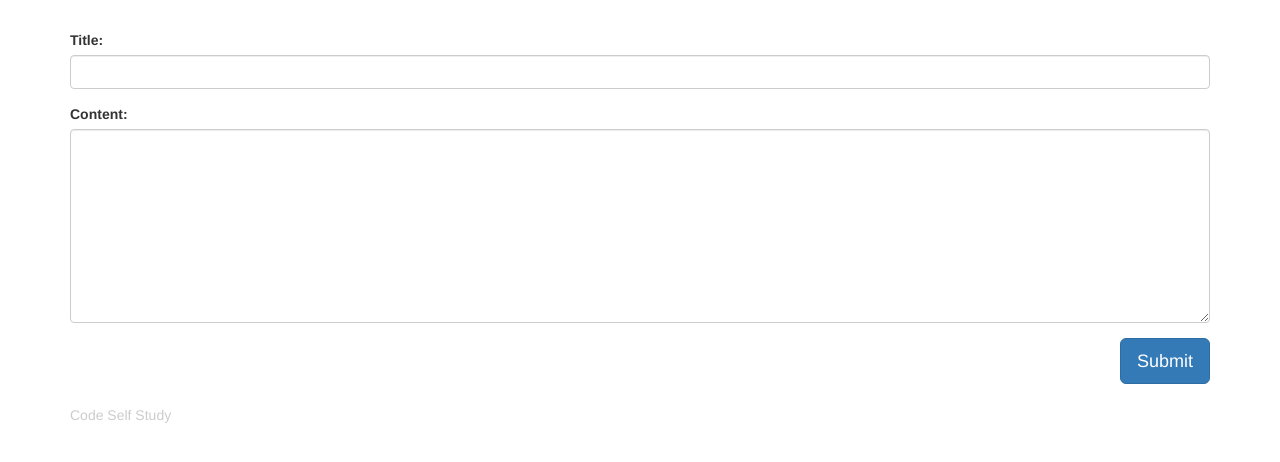
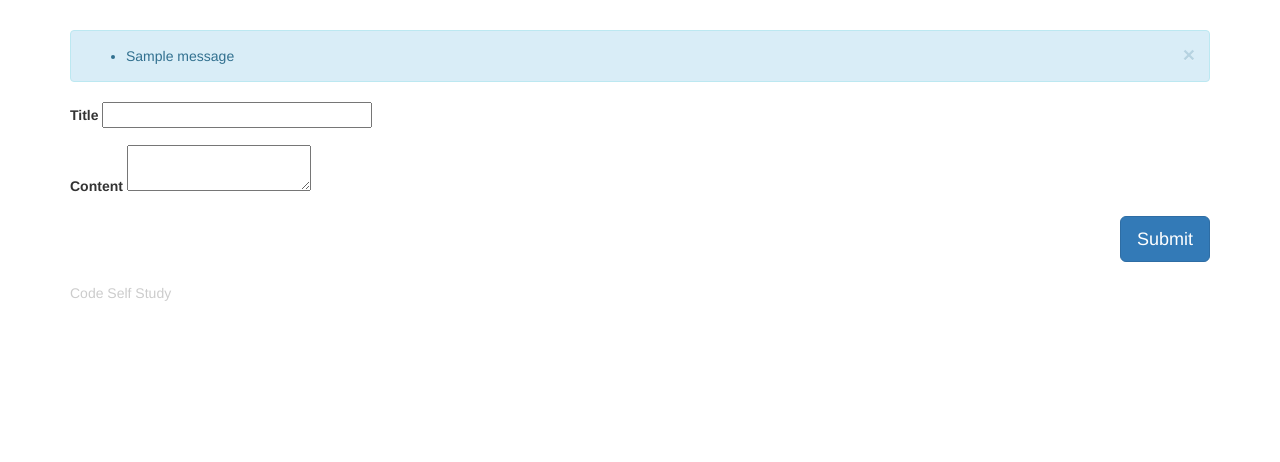
Before and after one commit to codeselfstudy/codeselfstudy_flask, a Flask app: page /add-post in a window 1280 px wide. Shown: the part 51-513 px from the top of the page. Run offline with Flask 2, Linux system fonts and the light colour scheme; one stand-in notice (Sample message) is shown; parts of the project's set-up code (start-up, migrations or seed data) failed here and were passed over; some libraries are stand-ins or nearby versions.

Commit message:
Saving posts works.

```diff
--- a/app/codeselfstudy/forms.py
+++ b/app/codeselfstudy/forms.py
@@ -1,10 +1,9 @@
 from flask.ext.wtf import Form
-from wtforms.fields import TextField, TextAreaField
-from wtforms import validators
+from wtforms import StringField, TextAreaField
+from wtforms.validators import DataRequired
 from .models.post import Post
 
 # Manual example:
 class PostForm(Form):
-    title = TextField('Title', [validators.required(),
-                                validators.length(max=120)])
-    content = TextAreaField('Content', [validators.required()])
+    title = StringField('Title', validators=[DataRequired()])
+    content = TextAreaField('Content', validators=[DataRequired()])
--- a/app/codeselfstudy/templates/add_post.html
+++ b/app/codeselfstudy/templates/add_post.html
@@ -6,12 +6,11 @@
         {{ form.csrf_token }}
 
         <div class="form-group">
-            <label for="title">Title:</label>
-            <input type="text" class="form-control">
+            {{ form.title.label }} {{ form.title(size=30) }}
         </div>
         <div class="form-group">
-            <label for="content">Content:</label>
-            <textarea name="content" class="form-control" rows="9"></textarea>
+            {{ form.content.label }}
+            {{ form.content }}
         </div>
         <div class="form-group">
             <div class="pull-right">
--- /dev/null
+++ b/app/codeselfstudy/templates/includes/messages.html
@@ -0,0 +1,14 @@
+{% with messages = get_flashed_messages() %}
+    {% if messages %}
+    <section class="container">
+        <div class="alert alert-dismissible alert-info">
+            <button type="button" class="close" data-dismiss="alert">×</button>
+            <ul class="flashes">
+                {% for message in messages %}
+                <li>{{ message }}</li>
+                {% endfor %}
+            </ul>
+        </div>
+    </section>
+    {% endif %}
+{% endwith %}
--- a/app/codeselfstudy/templates/layouts/base.html
+++ b/app/codeselfstudy/templates/layouts/base.html
@@ -17,6 +17,7 @@
     </head>
     <body>
         {% include 'includes/navbar.html' %}
+        {% include 'includes/messages.html' %}
 
         {% block content %}{% endblock %}
 
--- a/app/codeselfstudy/views/pages.py
+++ b/app/codeselfstudy/views/pages.py
@@ -1,4 +1,4 @@
-from flask import Blueprint, render_template, redirect, url_for
+from flask import Blueprint, render_template, redirect, url_for, flash, request
 from ..forms import PostForm
 from ..models.post import Post
 
@@ -12,7 +12,7 @@ def index():
         posts.append(post)
     data = {}
     data['title'] = 'Code Self Study'
-    data['leader_text'] = posts
+    data['leader_text'] = dir(posts)
     return render_template('index.html', data=data)
 
 @pages_bp.route('/about/')
@@ -26,13 +26,16 @@ def about():
 def add_post():
     form = PostForm()
     if form.validate_on_submit():
-        print(dir(form))
-        #post =
-        print(form.title, form.content)
-        post = Post(title=form.title, content=form.content)
+        post = Post(title=form.title.data, content=form.content.data)
         post.save()
+        submitted_data = (form.title.data, form.content.data)
+        # TODO: pass in the type of alert to show: warning, default, etc.
+        flash('Your form data: {} | post: {}'.format(submitted_data,
+            dir(post)))
         return redirect('/')
-    else:
-        data = {}
-        data['title'] = 'Add New Post'
-        return render_template('add_post.html', form=form, data=data)
+    print(dir(form))
+    #post =
+    print(form.title.data, form.content.data)
+    data = {}
+    data['title'] = 'Add New Post'
+    return render_template('add_post.html', form=form, data=data)
--- a/app/config/default.py
+++ b/app/config/default.py
@@ -14,3 +14,6 @@ DEBUG_TB_PANELS = (
     # Additional
     #'flask.ext.mongoengine.panels.MongoDebugPanel',
 )
+
+# Don't intercept redirects
+DEBUG_TB_INTERCEPT_REDIRECTS = False
```
Also changed, not shown: app/codeselfstudy/models/post.py (+2 -7 lines).
